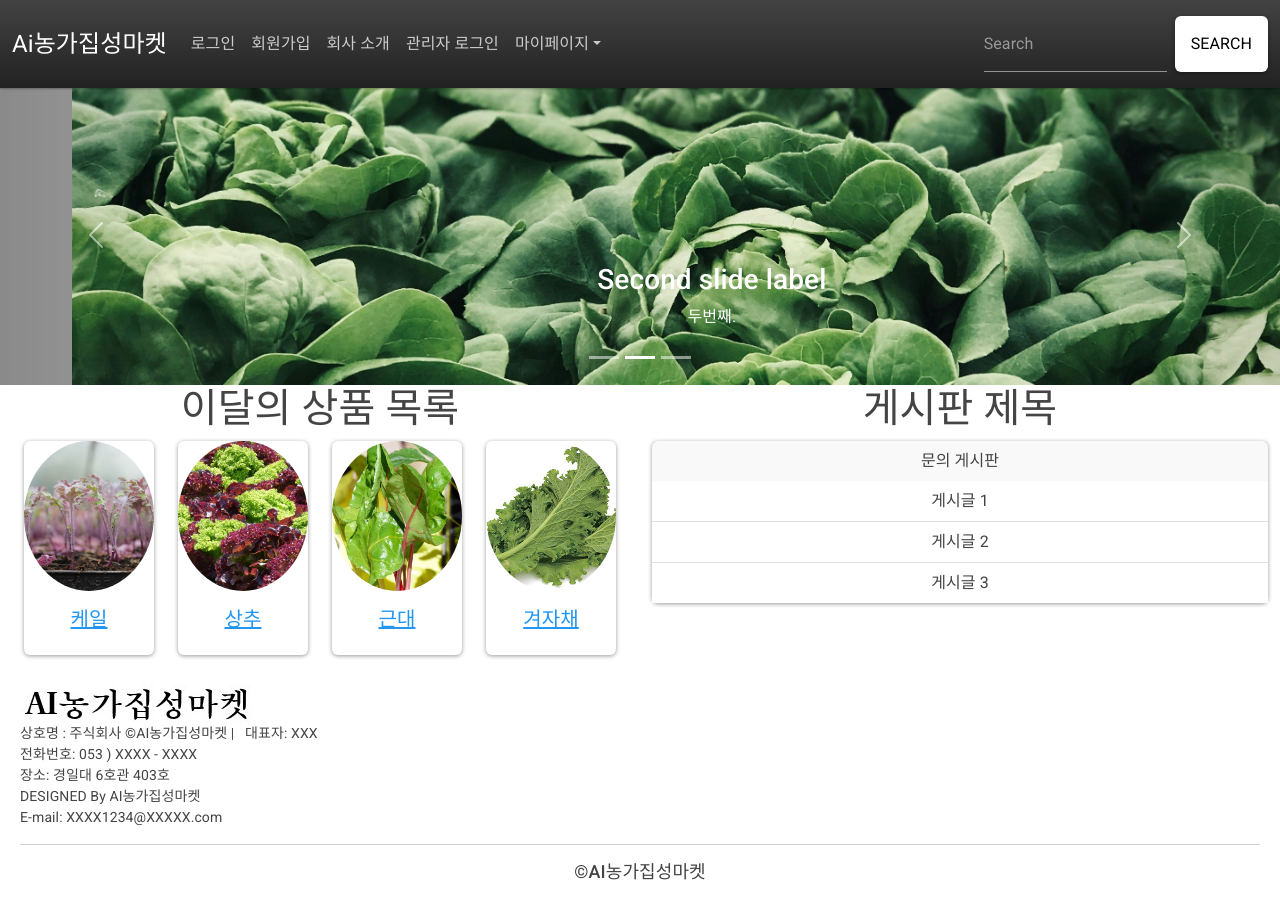
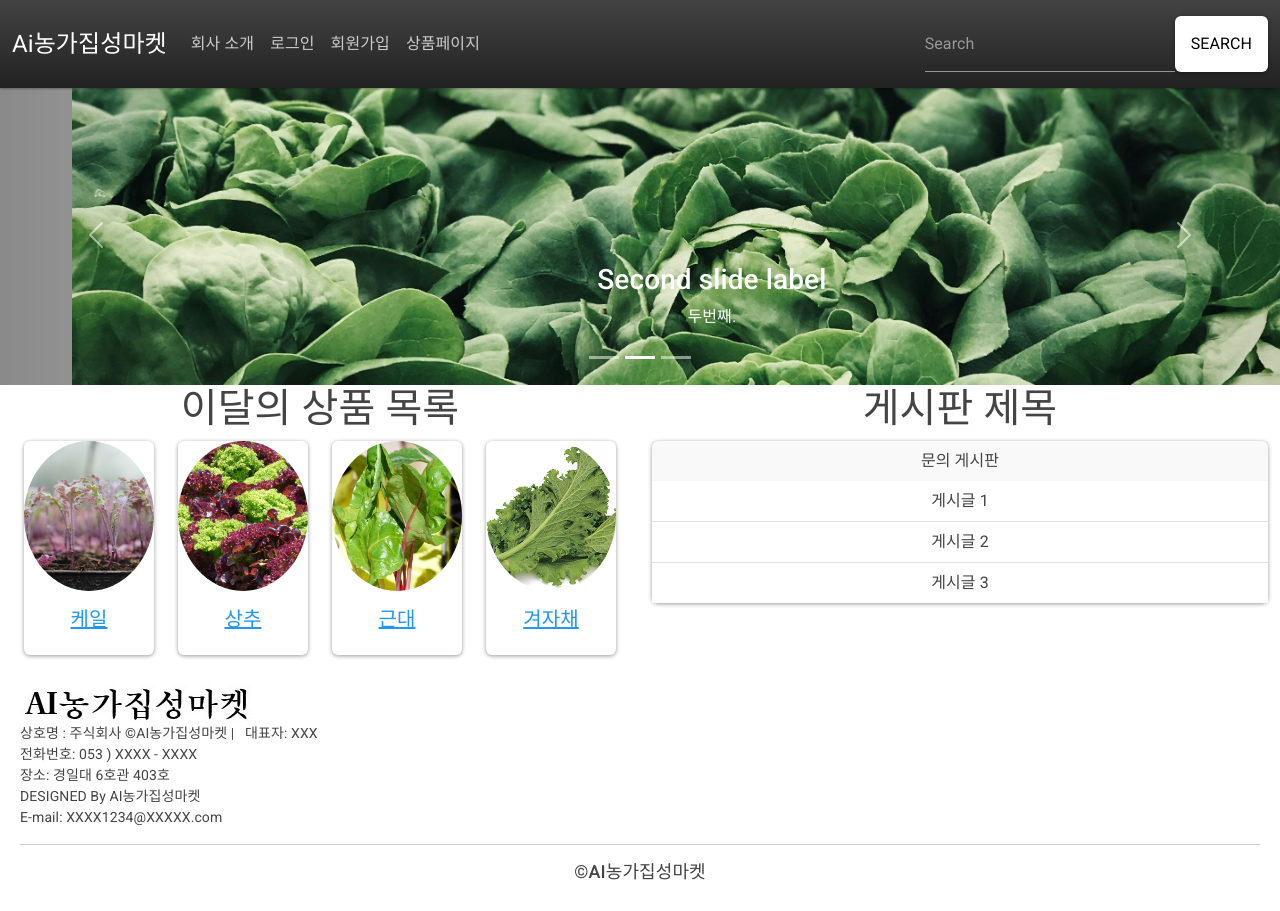
Before and after one commit to riha1432/SWEdu_Team_Prj, a React (Create React App) app in the folder site/: page / in a window 1280 px wide. Built offline with nearby package versions, Linux system fonts and the light colour scheme; grey boxes are pictures that could not be loaded.

Commit message:
Search길이조정, 로그인화면 수정

```diff
--- a/site/src/components/NavBar.js
+++ b/site/src/components/NavBar.js
@@ -1,3 +1,4 @@
+/*eslint-disable*/
 import React from 'react';
 
 const NavBar2 = () => {
@@ -12,6 +13,9 @@ const NavBar2 = () => {
               <div className="collapse navbar-collapse" id="navbarColor01">
                 <ul className="navbar-nav me-auto">
                   <li className="nav-item">
+                    <a className="nav-link" href="/introduction">회사 소개</a>
+                  </li>
+                  <li className="nav-item">
                     <a className="nav-link " href="/login">로그인
                       <span className="visually-hidden">(current)</span>
                     </a>
@@ -20,24 +24,13 @@ const NavBar2 = () => {
                     <a className="nav-link" href="/signup">회원가입</a>
                   </li>
                   <li className="nav-item">
-                    <a className="nav-link" href="/introduction">회사 소개</a>
+                    <a className="nav-link" href="/signup">상품페이지</a>
                   </li>
-                  <li className="nav-item">
-                    <a className="nav-link" href="/">관리자 로그인</a>
-                  </li>
-                  <li className="nav-item dropdown">
-                    <a className="nav-link dropdown-toggle" data-bs-toggle="dropdown" href="/" role="button" aria-haspopup="true" aria-expanded="false">마이페이지</a>
-                    <div className="dropdown-menu">
-                      <a className="dropdown-item" href="/">회원 정보</a>
-                      <a className="dropdown-item" href="/">배송 조회</a>
-                      <a className="dropdown-item" href="/">수량 변경</a>
-                      <div className="dropdown-divider"></div>
-                      <a className="dropdown-item" href="/">로그아웃</a>
-                    </div>
-                  </li>
+
+
                 </ul>
                 <form className="d-flex">
-                  <input className="form-control me-sm-2" type="search" placeholder="Search" />
+                  <input class="form-control mr-sm-2" style={{width: "250px"}} type="search" placeholder="Search" aria-label="Search"/>
                   <button className="btn btn-secondary my-2 my-sm-0" type="submit">Search</button>
                 </form>
               </div>
```
Also changed, not shown: site/src/pages/login/Login.js (+20 -0 lines).
